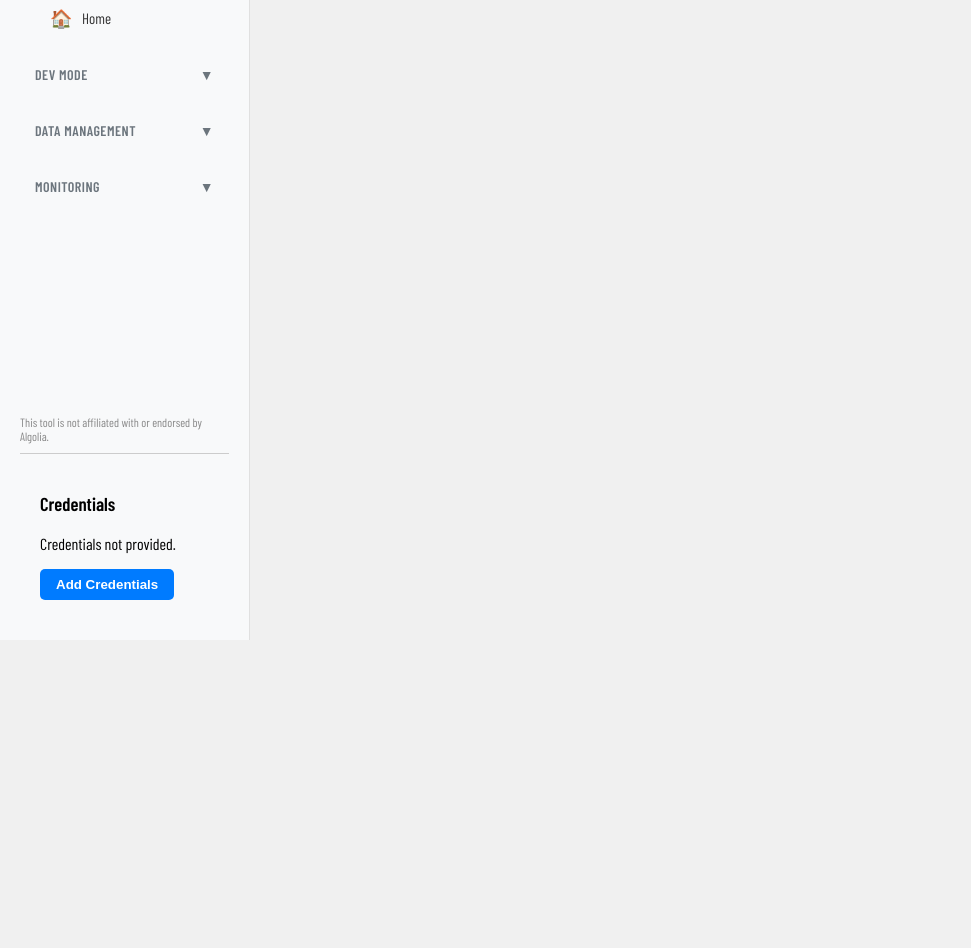
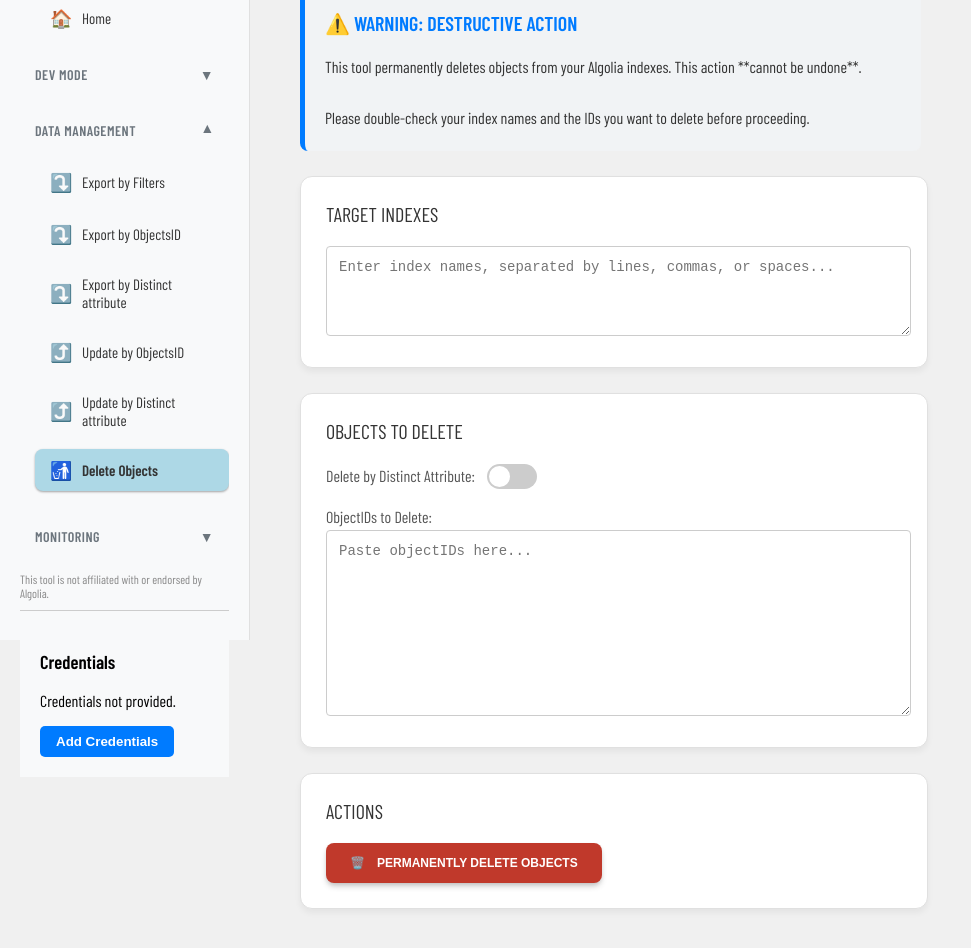
Before and after one commit to antonincoste/algolia_manager, a React (Create React App) app: page /delete-objects in a window 1280 px wide. Shown: the part 160-1108 px from the top of the page, without its empty margins (0-971 px from the left). Before the commit the page ends 800 px from the top, so only its background shows below. Built offline with nearby package versions, Linux system fonts and the light colour scheme; a web font is replaced by a local one.

Commit message:
Add product deletion

```diff
--- a/src/App.js
+++ b/src/App.js
@@ -12,6 +12,7 @@ import UpdateAttributes from './pages/UpdateAttributes';
 import UpdateByDistinct from './pages/UpdateByDistinct';
 import CopyData from './pages/CopyData';
 import GenerateFakeEvents from './pages/GenerateFakeEvents';
+import DeleteObjects from './pages/DeleteObjects';
 
 
 // NOUVEAU : Style pour le conteneur du contenu principal
@@ -42,6 +43,7 @@ const App = () => {
             <Route path="/copy" element={<CopyRecommendations />} />
             <Route path="/copy-data" element={<CopyData />} />
             <Route path="/generate-events" element={<GenerateFakeEvents />} />
+            <Route path="/delete-objects" element={<DeleteObjects />} />
           </Routes>
         </main>
       </div>
--- a/src/components/Sidebar.js
+++ b/src/components/Sidebar.js
@@ -47,17 +47,6 @@ const ProfileName = styled.div`
 const ProfileEmail = styled.div`
   font-size: 14px;
   color: #777;
-`;
-
-const ProfileLinkedin = styled.a`
-  font-size: 14px;
-  color: #0077b5;
-  text-decoration: none;
-  margin-top: 1px;
-
-  &:hover {
-    text-decoration: underline;
-  }
 `;
 
 const Menu = styled.ul`
@@ -151,6 +140,7 @@ const sectionMapping = {
   '/copy': 'dataManagement',
   '/generate-events': 'devMode',
   '/copy-data': 'devMode',
+  '/delete-objects': 'dataManagement',
 };
 
 const Sidebar = () => {
@@ -238,6 +228,12 @@ const Sidebar = () => {
                   Update by Distinct attribute
                 </MenuLink>
               </MenuItem>
+              <MenuItem>
+                <MenuLink to="/delete-objects" className={location.pathname === '/delete-objects' ? 'active' : ''}>
+                     <Icon>🚮</Icon>
+                    Delete Objects
+                </MenuLink>
+              </MenuItem>
             </SubMenu>
           </MenuGroup>
 
--- /dev/null
+++ b/src/pages/DeleteObjects.js
@@ -0,0 +1,188 @@
+// src/pages/DeleteObjects.js
+import React, { useState } from 'react';
+import algoliasearch from 'algoliasearch';
+import { getApiKey, getAppId } from '../services/sessionService';
+import SectionBlock from '../components/SectionBlock';
+import InfoBlock from '../components/InfoBlock';
+import StyledButton from '../components/StyledButton';
+import FullPageLoader from '../components/FullPageLoader';
+
+const textareaStyle = { width: '97%', padding: '12px', fontSize: '14px', borderRadius: '4px', border: '1px solid #ccc', resize: 'vertical' };
+
+const DeleteObjects = () => {
+  const [indexNames, setIndexNames] = useState('');
+  const [idsToDelete, setIdsToDelete] = useState('');
+  const [deleteByDistinct, setDeleteByDistinct] = useState(false);
+
+  const [log, setLog] = useState('');
+  const [error, setError] = useState('');
+  const [isLoading, setIsLoading] = useState(false);
+
+  const globalAppId = getAppId();
+  const globalApiKey = getApiKey();
+
+  // Remplacez votre fonction handleDelete par celle-ci
+
+  // Remplacez votre fonction handleDelete par celle-ci
+
+  const handleDelete = async () => {
+    if (!indexNames || !idsToDelete) {
+      setError('Please provide at least one index and one ID to delete.');
+      return;
+    }
+
+    if (!window.confirm("ARE YOU SURE you want to permanently delete these objects? This action cannot be undone.")) {
+      return;
+    }
+
+    setIsLoading(true);
+    setError('');
+    let fullLog = 'Starting deletion process...\n';
+    setLog(fullLog);
+
+    try {
+      const client = algoliasearch(globalAppId, globalApiKey);
+      const targetIndexes = indexNames.split(/[\s,;|\n]+/).filter(Boolean);
+      const values = idsToDelete.split(/[\s,;|\n]+/).filter(Boolean);
+
+      for (const indexName of targetIndexes) {
+        fullLog += `\nProcessing index: ${indexName}...\n`;
+        setLog(fullLog);
+
+        const index = client.initIndex(indexName);
+        let objectIDs_to_delete = [];
+
+        if (deleteByDistinct) {
+          // Mode : Suppression par attribut distinct
+          const settings = await index.getSettings();
+          const distinctAttr = settings.attributeForDistinct;
+
+          if (!distinctAttr) {
+            fullLog += `  ❌ Error: Index '${indexName}' has no 'attributeForDistinct' configured. Skipping.\n`;
+            setLog(fullLog);
+            continue;
+          }
+
+          fullLog += `  Found distinct attribute: '${distinctAttr}'. Fetching all objectIDs for provided values using browseObjects...\n`;
+          setLog(fullLog);
+
+          let allFoundObjectIDs = [];
+
+          // MODIFIÉ : Remplacement de search par browseObjects
+          for (const value of values) {
+            const tempHits = [];
+            await index.browseObjects({
+              filters: `${distinctAttr}:"${value}"`,
+              attributesToRetrieve: ['objectID'],
+              batch: (batch) => {
+                tempHits.push(...batch);
+              }
+            });
+            // On ajoute les objectIDs trouvés pour cette valeur à la liste globale
+            allFoundObjectIDs.push(...tempHits.map(hit => hit.objectID));
+          }
+
+          objectIDs_to_delete = [...new Set(allFoundObjectIDs)]; // Dédoublonnage final
+
+        } else {
+          // Mode : Suppression par objectID (inchangé)
+          objectIDs_to_delete = values;
+        }
+
+        if (objectIDs_to_delete.length > 0) {
+          fullLog += `  Attempting to delete ${objectIDs_to_delete.length} object(s)...\n`;
+          setLog(fullLog);
+          await index.deleteObjects(objectIDs_to_delete);
+          fullLog += `  ✅ Success: Deletion task created for index '${indexName}'.\n`;
+          setLog(fullLog);
+        } else {
+          fullLog += `  ℹ️ No matching objects found to delete in this index.\n`;
+          setLog(fullLog);
+        }
+      }
+
+      setLog(fullLog + '\nAll operations completed.');
+    } catch (err) {
+      setError(`An error occurred: ${err.message}`);
+    } finally {
+      setIsLoading(false);
+    }
+  };
+
+  // Styles pour le toggle
+  const toggleStyle = {
+    appearance: 'none',
+    width: '50px',
+    height: '25px',
+    backgroundColor: deleteByDistinct ? '#e74c3c' : '#ccc',
+    borderRadius: '15px',
+    position: 'relative',
+    cursor: 'pointer',
+    transition: 'background-color 0.2s',
+  };
+
+  const toggleCircleStyle = {
+    content: '',
+    position: 'absolute',
+    top: '2px',
+    left: deleteByDistinct ? '26px' : '2px',
+    width: '21px',
+    height: '21px',
+    backgroundColor: 'white',
+    borderRadius: '50%',
+    transition: 'left 0.2s',
+  };
+
+  return (
+    <div>
+      <FullPageLoader isLoading={isLoading} />
+      <h1>Delete Objects</h1>
+      <InfoBlock title="⚠️ Warning: Destructive Action">
+        This tool permanently deletes objects from your Algolia indexes. This action **cannot be undone**.
+        <br/><br/>
+        Please double-check your index names and the IDs you want to delete before proceeding.
+      </InfoBlock>
+
+      <SectionBlock title="Target Indexes">
+        <textarea
+          placeholder="Enter index names, separated by lines, commas, or spaces..."
+          value={indexNames}
+          onChange={(e) => setIndexNames(e.target.value)}
+          rows={4}
+          style={textareaStyle}
+        />
+      </SectionBlock>
+
+      <SectionBlock title="Objects to Delete">
+        <div style={{ display: 'flex', alignItems: 'center', gap: '12px', marginBottom: '15px' }}>
+          <label htmlFor="delete-by-distinct-toggle">Delete by Distinct Attribute:</label>
+          <div id="delete-by-distinct-toggle" style={toggleStyle} onClick={() => setDeleteByDistinct(!deleteByDistinct)}>
+            <div style={toggleCircleStyle}></div>
+          </div>
+        </div>
+        <label>
+          {deleteByDistinct
+            ? "Distinct Attribute Values to Delete:"
+            : "ObjectIDs to Delete:"
+          }
+        </label>
+        <textarea
+          placeholder={deleteByDistinct ? "Paste distinct attribute values here..." : "Paste objectIDs here..."}
+          value={idsToDelete}
+          onChange={(e) => setIdsToDelete(e.target.value)}
+          rows={10}
+          style={textareaStyle}
+        />
+      </SectionBlock>
+
+      <SectionBlock title="Actions">
+        <StyledButton onClick={handleDelete} label="Permanently Delete Objects" icon="🗑️" color="#c0392b" />
+      </SectionBlock>
+
+      {error && <div style={{ color: 'red', marginTop: '20px', whiteSpace: 'pre-line' }}>{error}</div>}
+      {log && <div style={{ color: 'green', marginTop: '20px', whiteSpace: 'pre-line' }}>{log}</div>}
+    </div>
+  );
+};
+
+export default DeleteObjects;
```
Lines whose indentation alone changed are shown as unchanged.
